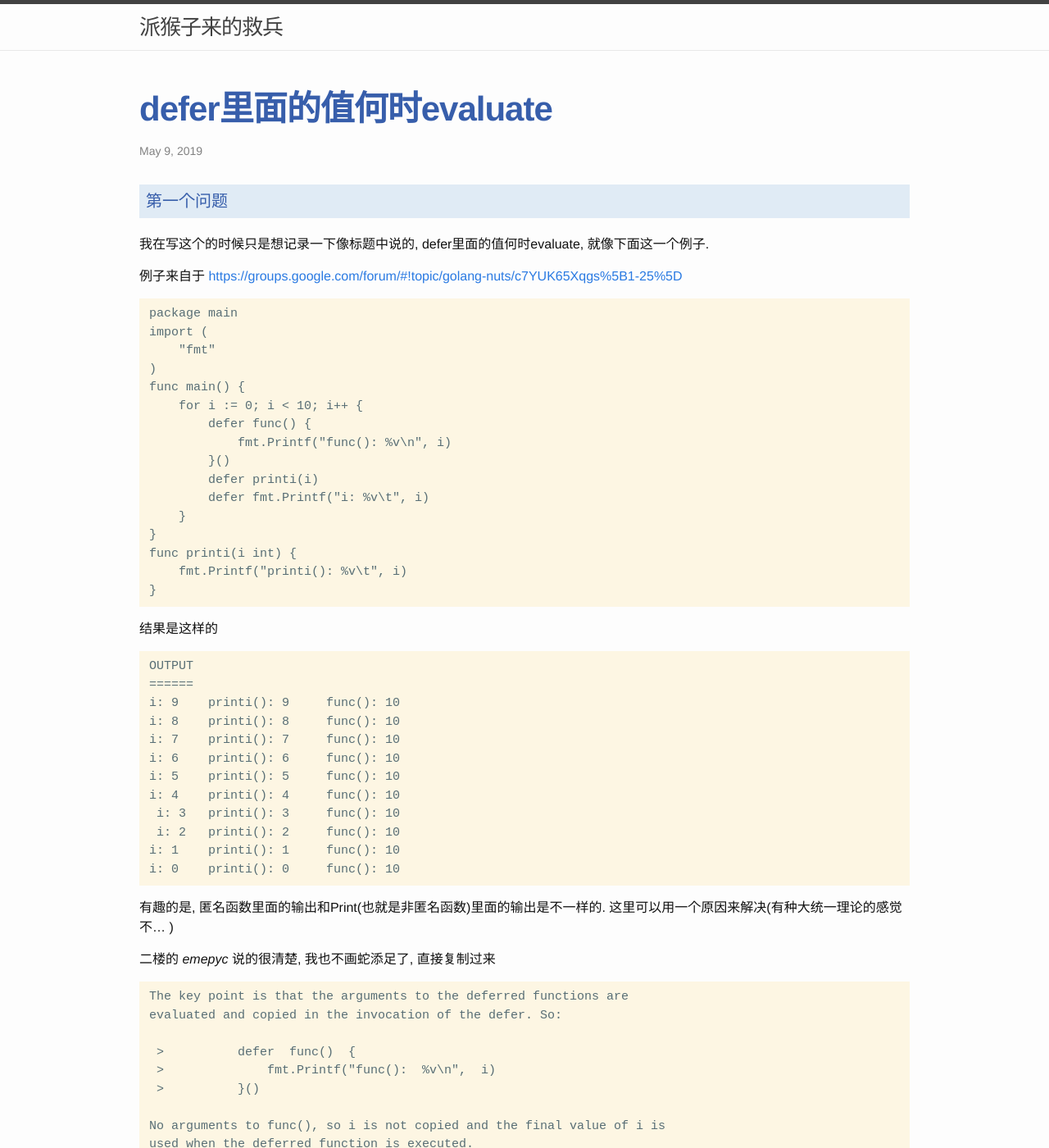
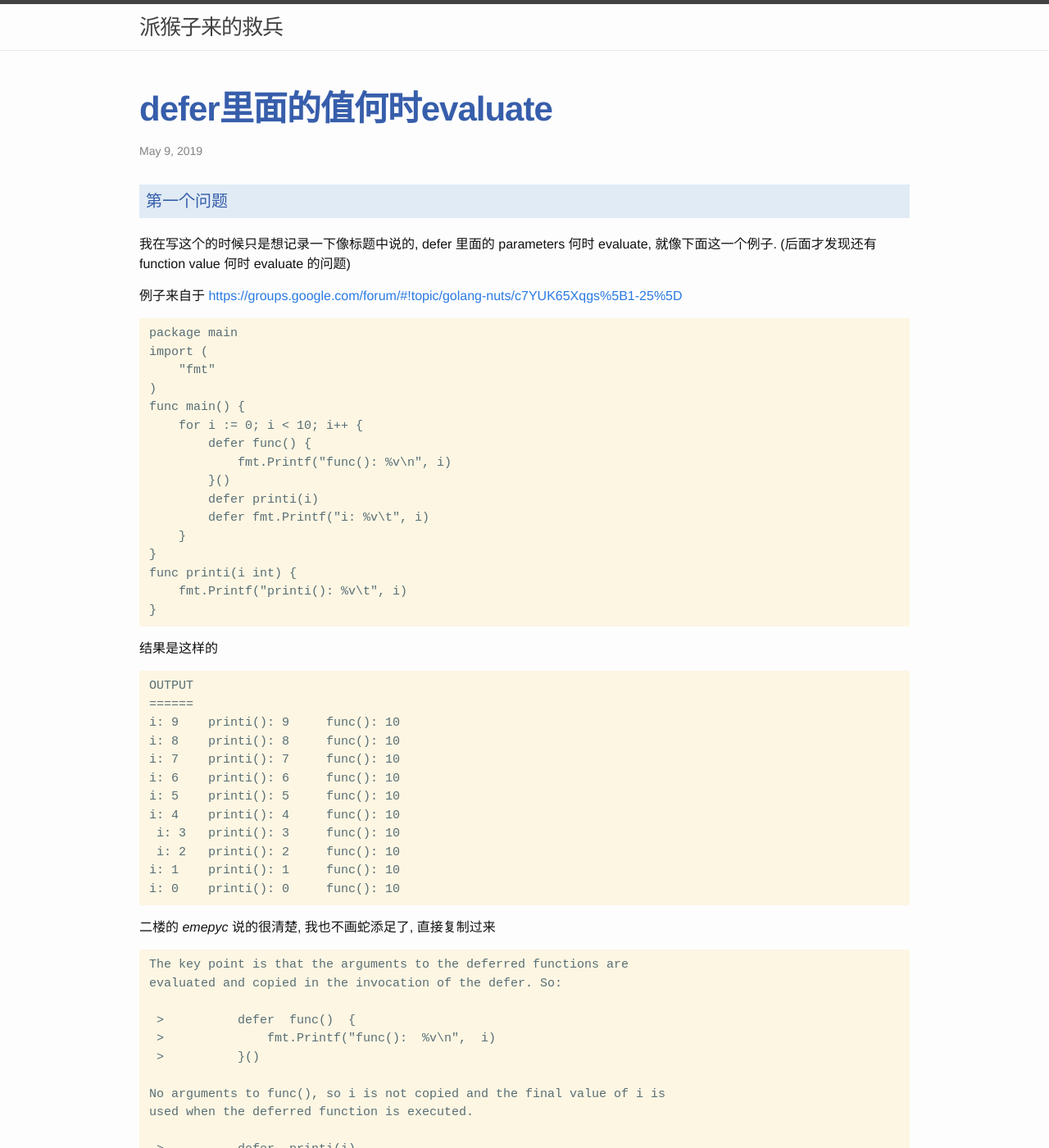
Before and after one commit to childe/ohmycat, a Jekyll site: the page built from _posts/2019-05-09-value-evaluation-go-defer.md, in a window 1280 px wide and 1400 px high. Shown: the whole window at 82% size. Built offline with Jekyll 4.4.1, drawn with Linux system fonts in a browser that asks for light colours.

Commit message:
modified:   _posts/2019-05-09-value-evaluation-go-defer.md

````diff
--- a/_posts/2019-05-09-value-evaluation-go-defer.md
+++ b/_posts/2019-05-09-value-evaluation-go-defer.md
@@ -8,7 +8,7 @@ layout: post
 
 ## 第一个问题
 
-我在写这个的时候只是想记录一下像标题中说的, defer里面的值何时evaluate, 就像下面这一个例子.
+我在写这个的时候只是想记录一下像标题中说的, defer 里面的 parameters 何时 evaluate, 就像下面这一个例子. (后面才发现还有 function value 何时 evaluate 的问题)
 
 例子来自于 [https://groups.google.com/forum/#!topic/golang-nuts/c7YUK65Xqgs%5B1-25%5D](https://groups.google.com/forum/#!topic/golang-nuts/c7YUK65Xqgs%5B1-25%5D)
 
@@ -48,8 +48,6 @@ i: 1	printi(): 1	func(): 10
 i: 0	printi(): 0	func(): 10
 ```
 
-有趣的是, 匿名函数里面的输出和Print(也就是非匿名函数)里面的输出是不一样的. 这里可以用一个原因来解决(有种大统一理论的感觉不... )
-
 二楼的 *emepyc* 说的很清楚, 我也不画蛇添足了, 直接复制过来
 
 ```
````
